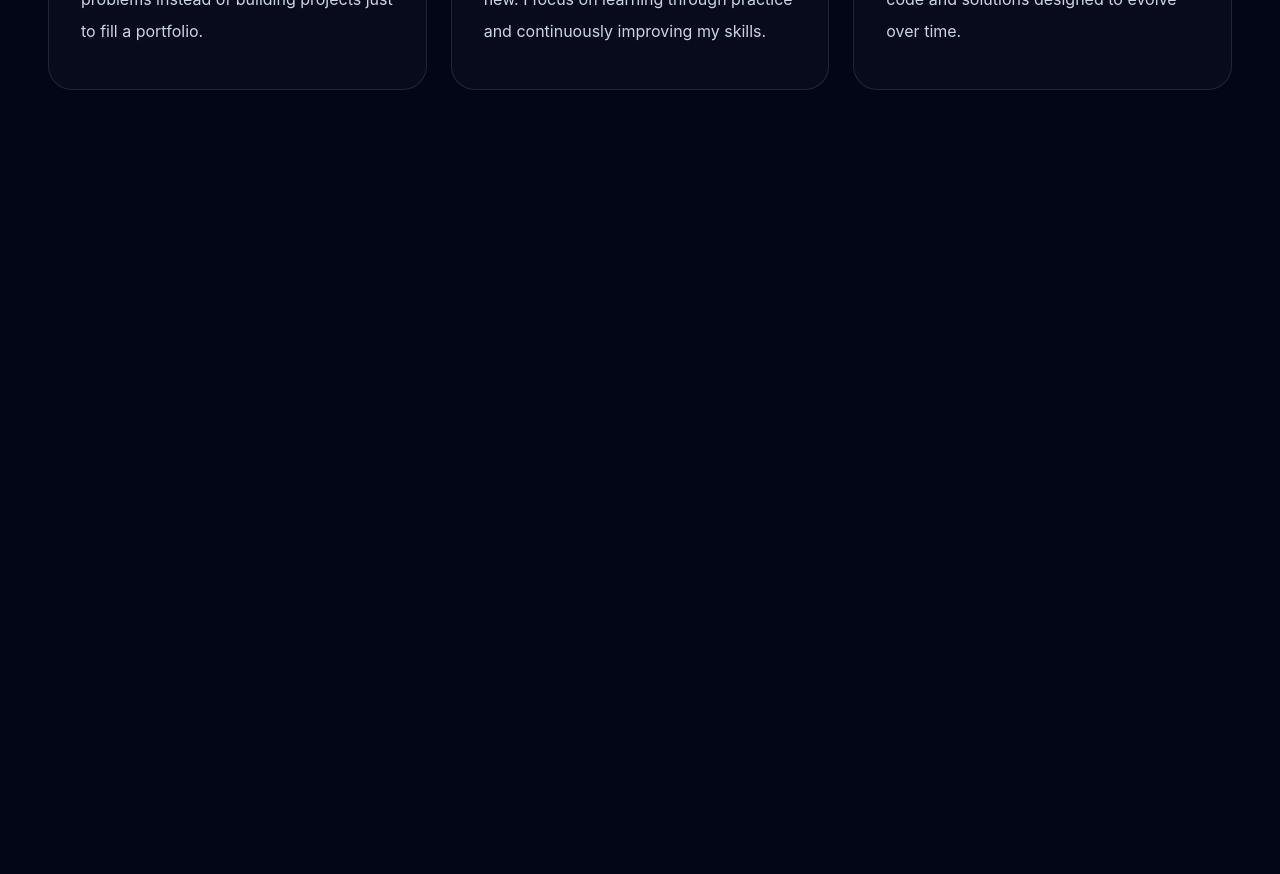
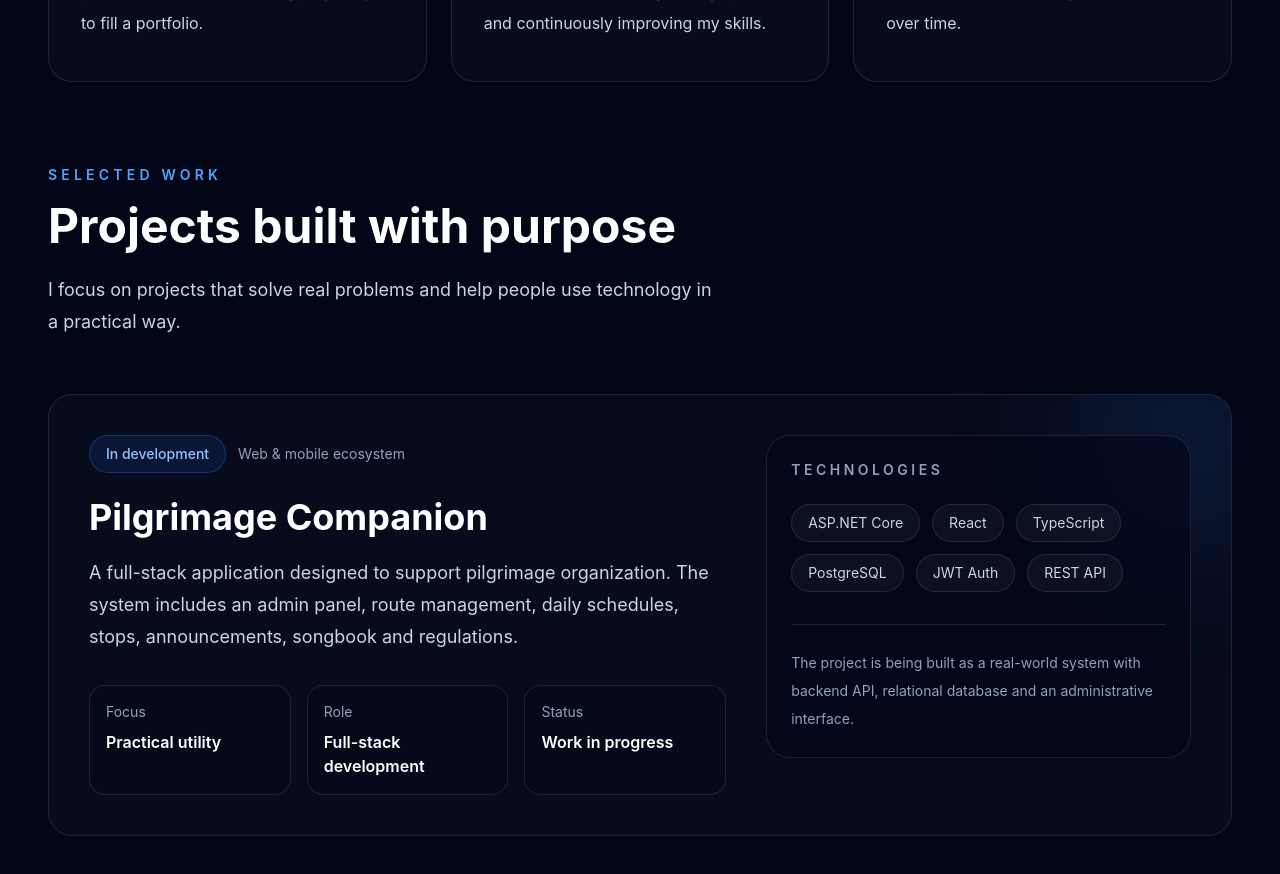
Before and after one commit to MKZSE/mateusz-portfolio, a React (Vite) app: page / in a window 1280 px wide. Shown: the part 1200-2074 px from the top of the page. Before the commit the page ends 1418 px from the top, so only its background shows below. Built offline with nearby package versions, Linux system fonts and the light colour scheme.

Commit message:
feat: add selected work section

```diff
--- a/src/App.tsx
+++ b/src/App.tsx
@@ -4,21 +4,36 @@ import Section from "./components/layout/Section";
 
 import Hero from "./components/sections/Hero";
 import HowIWork from "./components/sections/HowIWork";
+import SelectedWork from "./components/sections/SelectedWork";
 
 function App() {
   return (
     <>
       <Navbar />
 
-        <Section className="pt-0 pb-4 md:pt-0 md:pb-6">
+        <Section className="pt-0 pb-0 md:pt-0 md:pb-0">
             <Container>
                 <Hero />
             </Container>
         </Section>
 
-        <Section id="approach" className="pt-4 md:pt-6">
+        <Section
+        id="approach"
+        scrollMargin="scroll-mt-20"
+        className="pt-8 pb-8 md:pt-10 md:pb-10"
+        >
             <Container>
                 <HowIWork />
+            </Container>
+        </Section>
+
+        <Section
+        id="projects"
+        scrollMargin="scroll-mt-4"
+        className="pt-8 md:pt-10"
+        >
+            <Container>
+                <SelectedWork />
             </Container>
         </Section>
     </>
--- a/src/components/layout/Section.tsx
+++ b/src/components/layout/Section.tsx
@@ -4,13 +4,19 @@ type SectionProps = {
   id?: string;
   children: ReactNode;
   className?: string;
+  scrollMargin?: string;
 };
 
-function Section({ id, children, className = "" }: SectionProps) {
+function Section({
+  id,
+  children,
+  className = "",
+  scrollMargin = "scroll-mt-28",
+}: SectionProps) {
   return (
     <section
       id={id}
-      className={`scroll-mt-28 py-24 md:py-32 ${className}`}
+      className={`${scrollMargin} py-24 md:py-32 ${className}`}
     >
       {children}
     </section>
--- /dev/null
+++ b/src/components/sections/SelectedWork.tsx
@@ -0,0 +1,107 @@
+const technologies = [
+  "ASP.NET Core",
+  "React",
+  "TypeScript",
+  "PostgreSQL",
+  "JWT Auth",
+  "REST API",
+];
+
+function SelectedWork() {
+  return (
+    <>
+      <div className="mb-12 max-w-2xl md:mb-14">
+        <span className="text-sm font-semibold uppercase tracking-[0.3em] text-blue-400">
+          Selected Work
+        </span>
+
+        <h2 className="mt-4 text-4xl font-bold text-white md:text-5xl">
+          Projects built with purpose
+        </h2>
+
+        <p className="mt-6 text-lg leading-8 text-slate-300">
+          I focus on projects that solve real problems and help people use
+          technology in a practical way.
+        </p>
+      </div>
+
+      <article className="group relative overflow-hidden rounded-3xl border border-white/10 bg-white/[0.025] p-8 transition-all duration-300 hover:border-blue-500/30 hover:bg-white/[0.04] hover:shadow-2xl hover:shadow-blue-950/20 md:p-10">
+        <div className="pointer-events-none absolute right-0 top-0 h-64 w-64 translate-x-1/3 -translate-y-1/3 rounded-full bg-blue-500/10 blur-3xl" />
+
+        <div className="relative grid gap-10 lg:grid-cols-[1.2fr_0.8fr] lg:items-start">
+          <div>
+            <div className="mb-6 flex flex-wrap items-center gap-3">
+              <span className="rounded-full border border-blue-500/30 bg-blue-500/10 px-4 py-2 text-sm font-medium text-blue-300">
+                In development
+              </span>
+
+              <span className="text-sm text-slate-400">
+                Web & mobile ecosystem
+              </span>
+            </div>
+
+            <h3 className="text-3xl font-bold text-white md:text-4xl">
+              Pilgrimage Companion
+            </h3>
+
+            <p className="mt-5 max-w-3xl text-lg leading-8 text-slate-300">
+              A full-stack application designed to support pilgrimage
+              organization. The system includes an admin panel, route
+              management, daily schedules, stops, announcements, songbook and
+              regulations.
+            </p>
+
+            <div className="mt-8 grid gap-4 sm:grid-cols-3">
+              <div className="rounded-2xl border border-white/10 bg-black/10 p-4">
+                <p className="text-sm text-slate-400">Focus</p>
+                <p className="mt-2 font-semibold text-white">
+                  Practical utility
+                </p>
+              </div>
+
+              <div className="rounded-2xl border border-white/10 bg-black/10 p-4">
+                <p className="text-sm text-slate-400">Role</p>
+                <p className="mt-2 font-semibold text-white">
+                  Full-stack development
+                </p>
+              </div>
+
+              <div className="rounded-2xl border border-white/10 bg-black/10 p-4">
+                <p className="text-sm text-slate-400">Status</p>
+                <p className="mt-2 font-semibold text-white">
+                  Work in progress
+                </p>
+              </div>
+            </div>
+          </div>
+
+          <div className="rounded-3xl border border-white/10 bg-slate-950/60 p-6">
+            <p className="text-sm font-semibold uppercase tracking-[0.25em] text-slate-400">
+              Technologies
+            </p>
+
+            <div className="mt-6 flex flex-wrap gap-3">
+              {technologies.map((technology) => (
+                <span
+                  key={technology}
+                  className="rounded-full border border-white/10 bg-white/[0.04] px-4 py-2 text-sm text-slate-300"
+                >
+                  {technology}
+                </span>
+              ))}
+            </div>
+
+            <div className="mt-8 border-t border-white/10 pt-6">
+              <p className="text-sm leading-7 text-slate-400">
+                The project is being built as a real-world system with backend
+                API, relational database and an administrative interface.
+              </p>
+            </div>
+          </div>
+        </div>
+      </article>
+    </>
+  );
+}
+
+export default SelectedWork;
```
